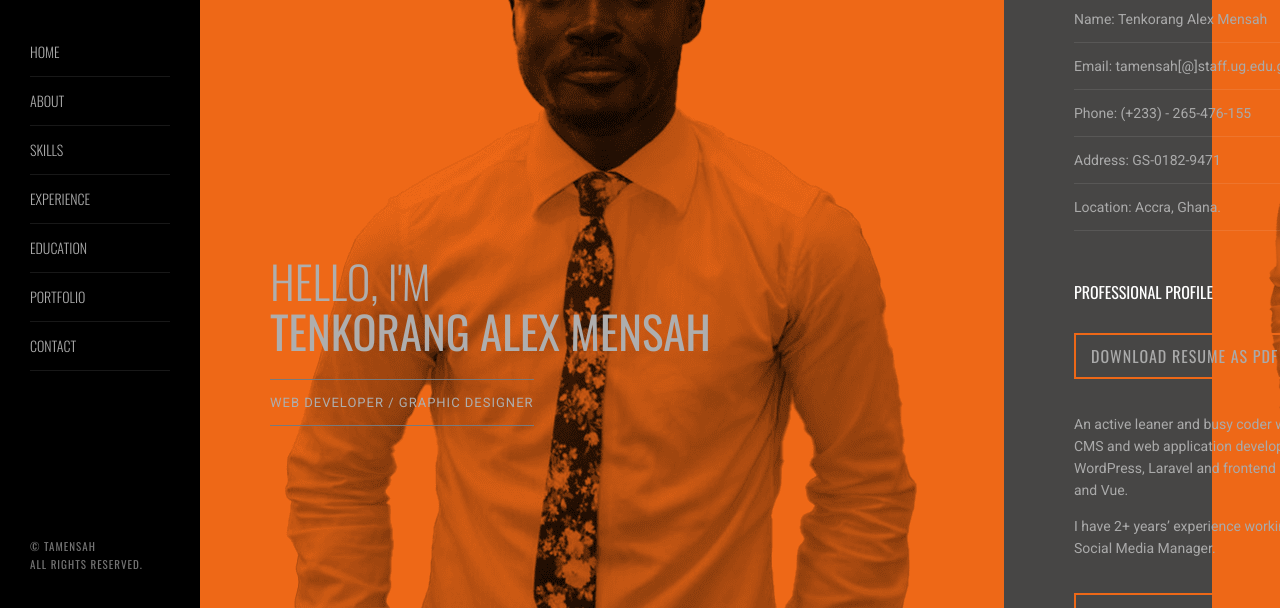
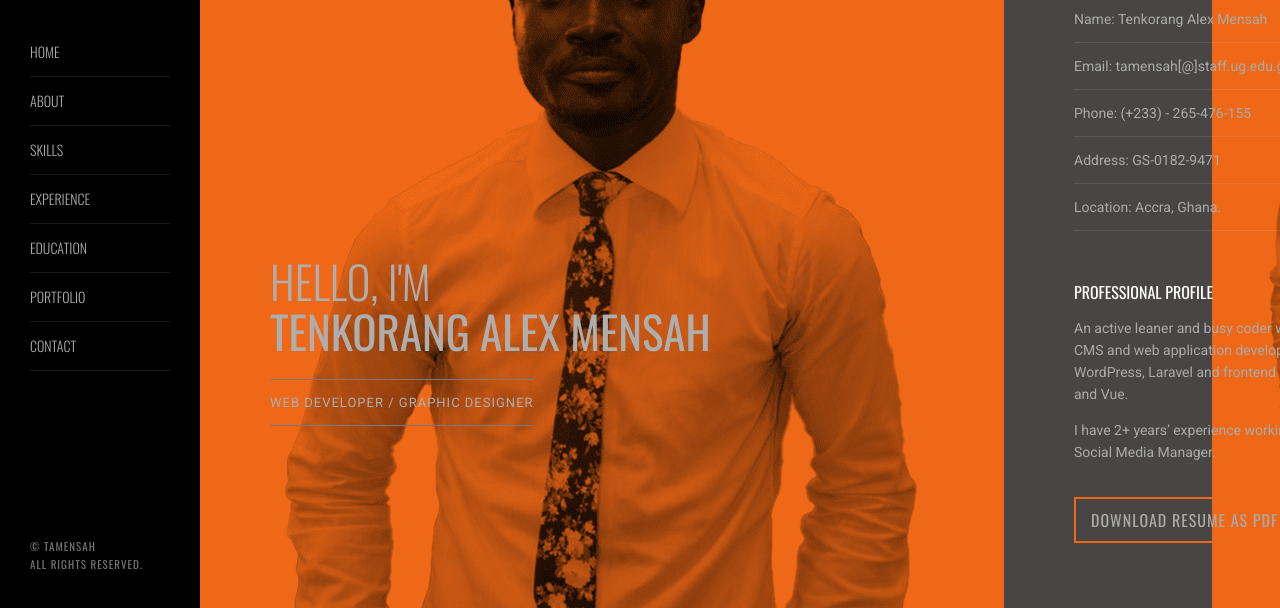
Before and after one commit to tamensah/tamensah, a plain HTML site: page index.html in a window 1280 px wide. Shown: the part 192-800 px from the top of the page. Drawn offline with nearby package versions, Linux system fonts and the light colour scheme.

Commit message:
download link deleted comment

```diff
--- a/index.html
+++ b/index.html
@@ -89,7 +89,7 @@
               <li>Location: Accra, Ghana.</li>
             </ul>
             <h3>Professional Profile</h3>
-            <a href="/docs/TAMENSAH-CV-DIGITAL.pdf" class="button">Download resume as PDF format</a>
+
             <p>An active leaner and busy coder with 6+ years’ experience in CMS and web application development,
               using Drupal, WordPress, Laravel and frontend frameworks such as Angular and Vue.<br>
             </p>
```
